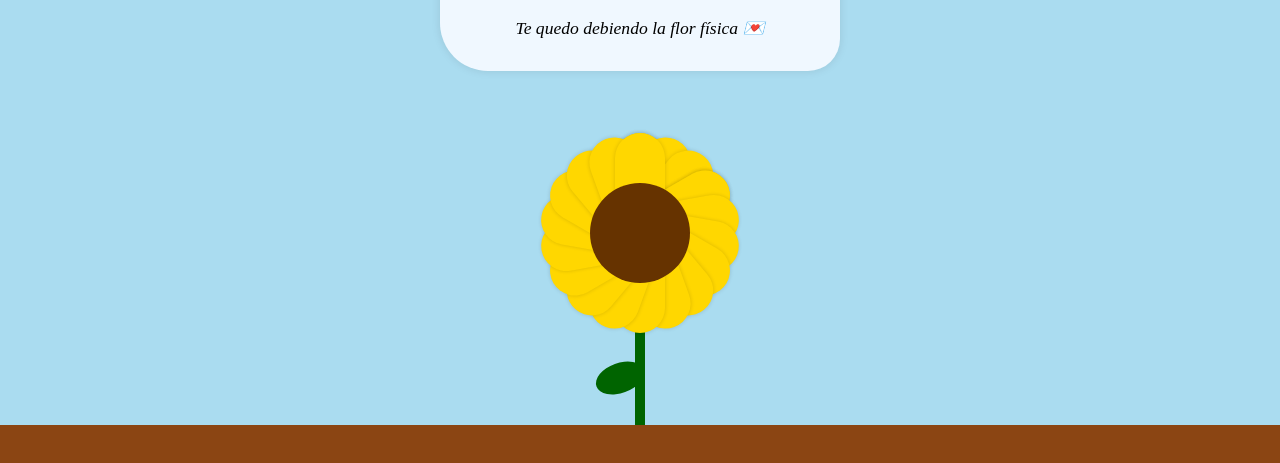
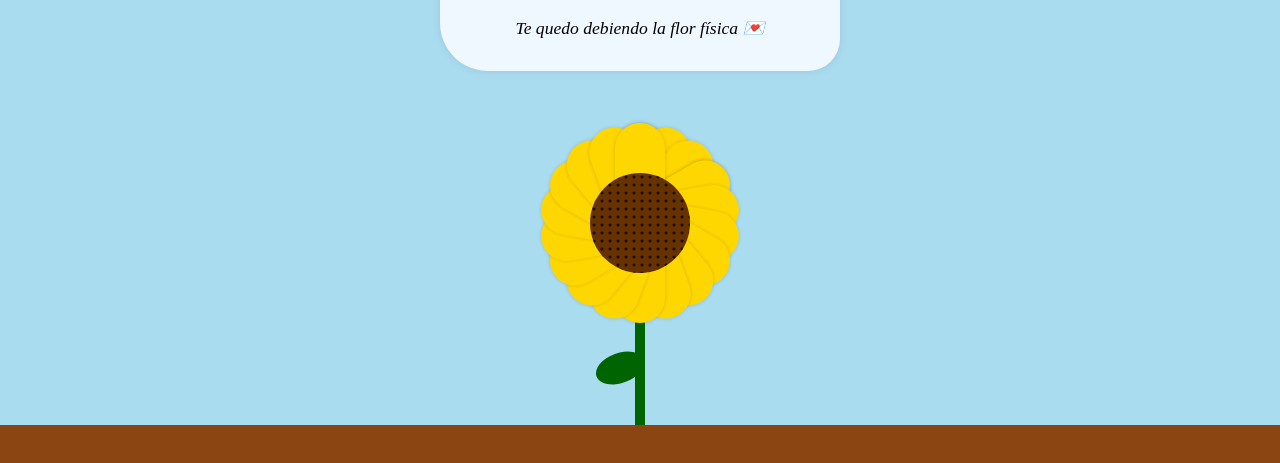
Before and after one commit to DonLuisM/sunflower, a plain HTML site: page index.html in a window 1280 px wide. Shown: the part 225-688 px from the top of the page. Drawn offline with Linux system fonts and the light colour scheme.

Commit message:
upgrades

```diff
--- a/styles.css
+++ b/styles.css
@@ -6,6 +6,7 @@
 
 body {
     background-color: rgba(135, 206, 235, 0.7);
+    overflow-x: hidden;
 }
 
 .letter-form {
@@ -48,7 +49,7 @@ body {
 }
 
 .sunflower {
-    position: relative;
+    position: absolute;
     width: 200px;
     height: 85px;
 }
@@ -66,11 +67,12 @@ body {
 }
 
 .center::before {
+    content: "";
     position: absolute;
     width: 100%;
     height: 100%;
     background-image: radial-gradient(#000 1px, transparent 2px);
-    background-size: a px 8px;
+    background-size: 8px 8px;
     opacity: 0.7;
 }
 
@@ -199,17 +201,20 @@ body {
     background-color: #8B4513;
     bottom: 0;
     left: 0;
+    z-index: 1;
 }
 
 @media (max-width: 1500px){
     .ground {
         height: 150px;
     }
-    .sunflower{
-        height: 85px;
+    .container {
+        padding-bottom: 20px;
+    }
+    .sunflower-plant {
+        height: 300px;
     }
 }
-
 @media (max-width: 1000px){
     .ground {
         height: 130px;
```
